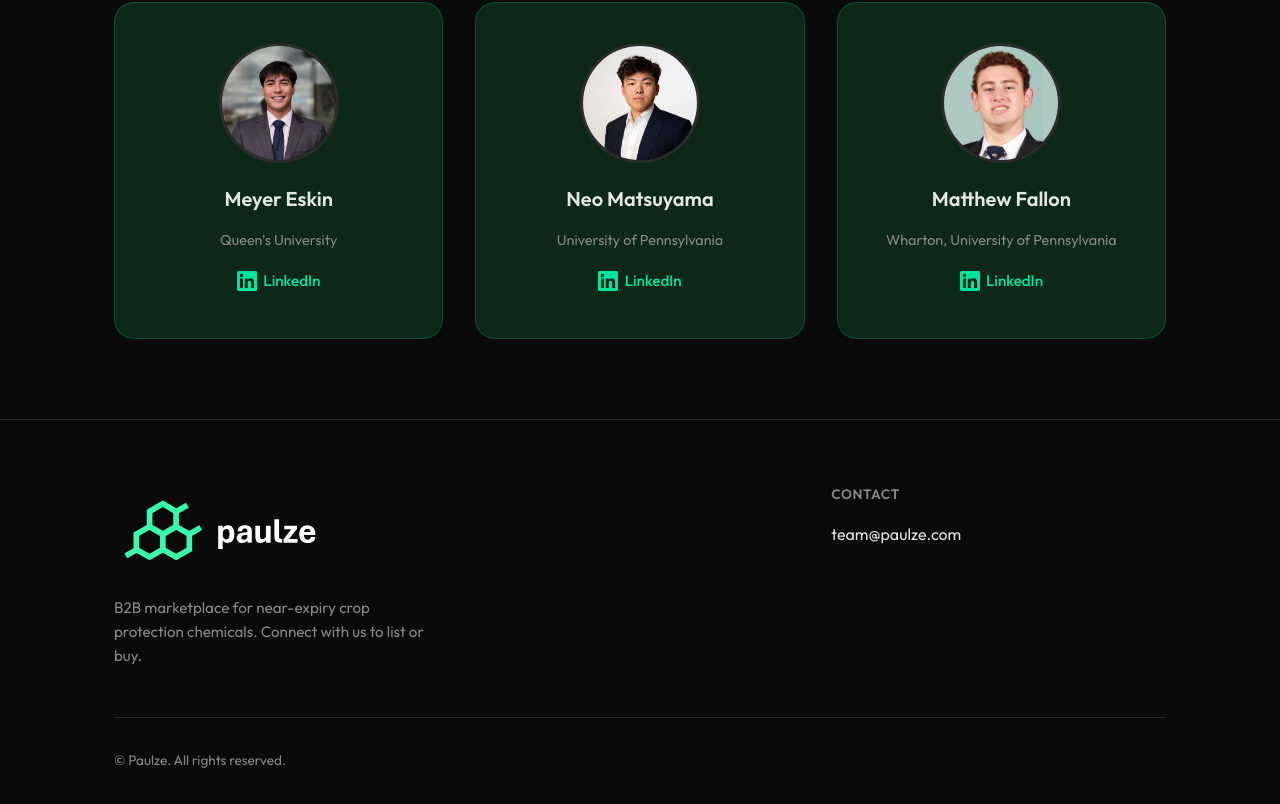
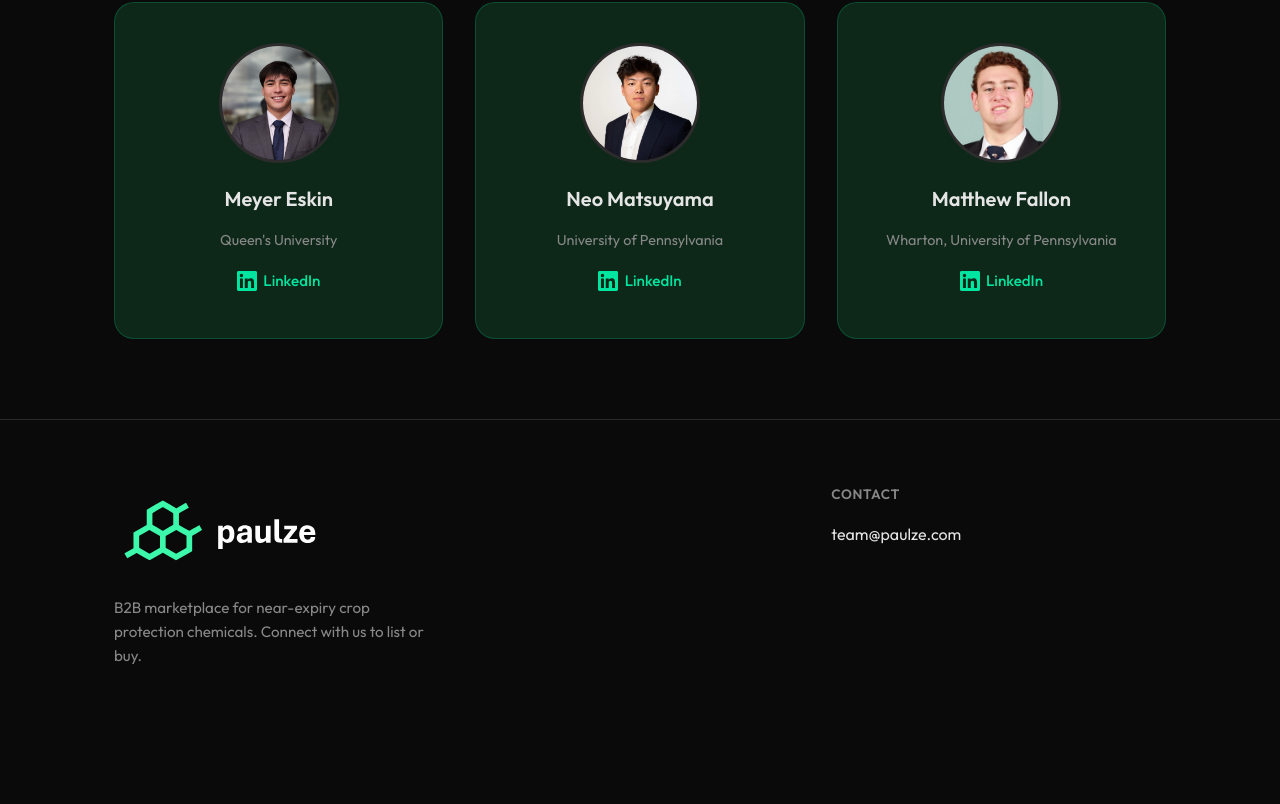
Before and after one commit to paulze-ai/website, a React (Vite) app: page / in a window 1280 px wide. Shown: the part 2839-3643 px from the top of the page. After the commit the page ends 3588 px from the top, so only its background shows below. Built offline with nearby package versions, Linux system fonts and the light colour scheme.

Commit message:
remove copyright

```diff
--- a/src/paulze.tsx
+++ b/src/paulze.tsx
@@ -199,9 +199,6 @@
                 <a href="mailto:team@paulze.com">team@paulze.com</a>
               </div>
             </div>
-            <div className="footer-bottom">
-              © Paulze. All rights reserved.
-            </div>
           </div>
         </footer>
       </main>
```
